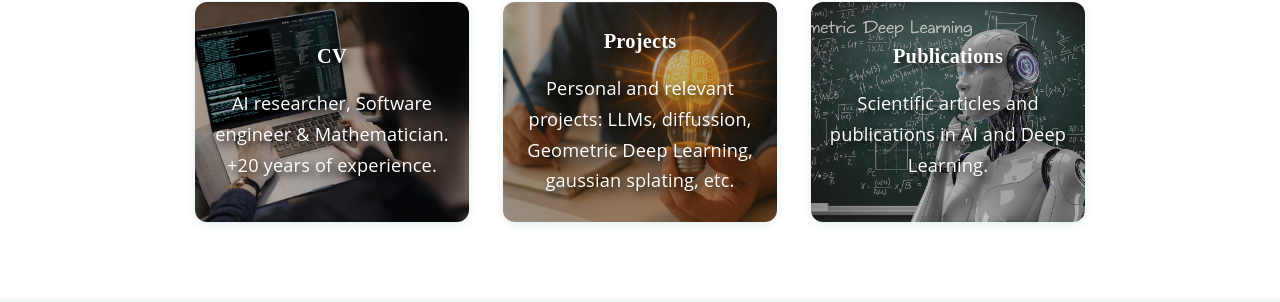
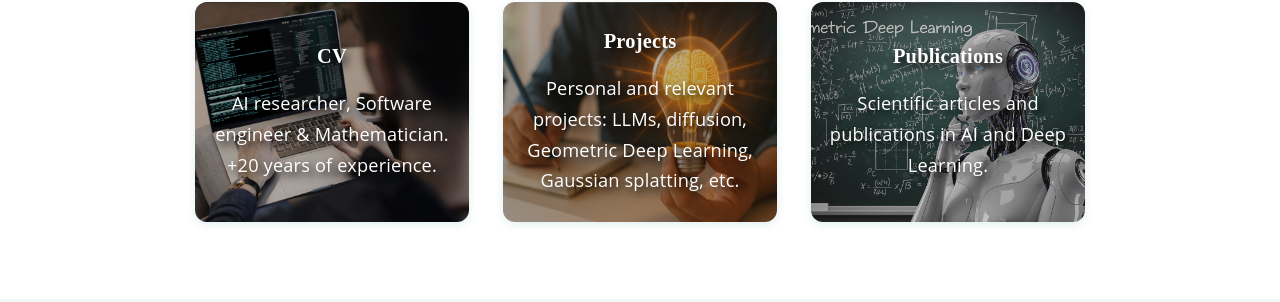
Before and after one commit to jorgemf/jorgemf.github.io, a Jekyll site: the page built from index.md, in a window 1280 px wide. Shown: the part 986-1288 px from the top of the page. Built offline with Jekyll 4.4.1, drawn with Linux system fonts in a browser that asks for light colours.

Commit message:
Fix typos in project description

```diff
--- a/index.md
+++ b/index.md
@@ -24,7 +24,7 @@ navigation_weight: 1
   </a>
   <a class="section-card section-link background-projects" href="/research_projects.html">
     <h4>Projects</h4>
-    <p>Personal and relevant projects: LLMs, diffussion, Geometric Deep Learning, gaussian splating, etc.</p>
+    <p>Personal and relevant projects: LLMs, diffusion, Geometric Deep Learning, Gaussian splatting, etc.</p>
   </a>
   <a class="section-card section-link background-pubs" href="/publications.html">
     <h4>Publications</h4>
```
